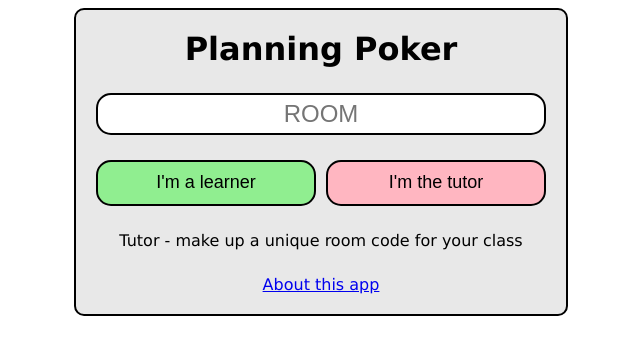
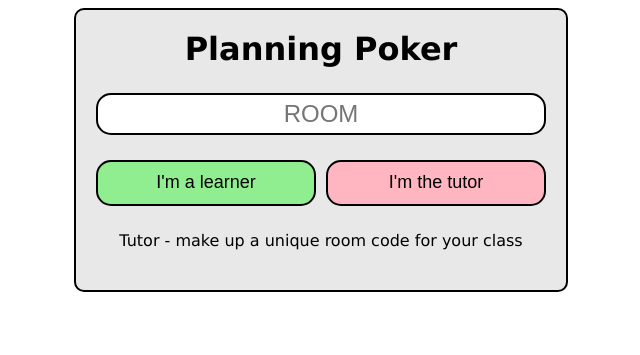
Before and after one commit to ingwaneorg/ikhadi, a Flask app: page / in a window 1280 px wide. Shown: the top 355 px of the page, without its empty margins (319-959 px from the left). Run offline with Flask 3, Linux system fonts and the light colour scheme.

Commit message:
remove link to about.html

```diff
--- a/templates/intro.html
+++ b/templates/intro.html
@@ -37,12 +37,6 @@
           <div>Tutor - make up a unique room code for your class</div>
         </div>
       </div>
-      <div class="section-gap"></div>
-      <div class="section">
-        <div class="row">
-          <a href="/about">About this app</a>
-        </div>
-      </div>
     </div>
   </div>
 </form>
```
